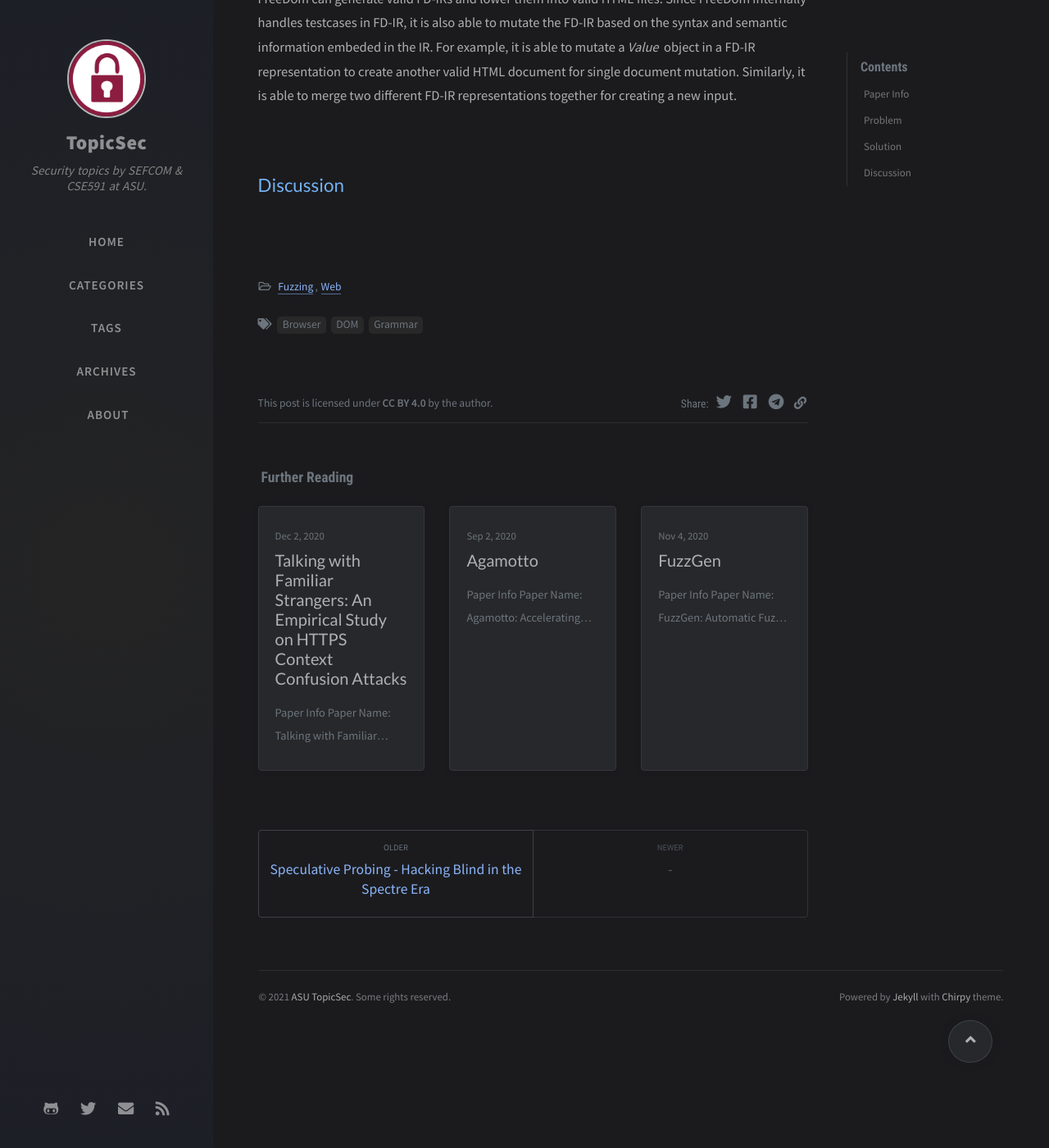
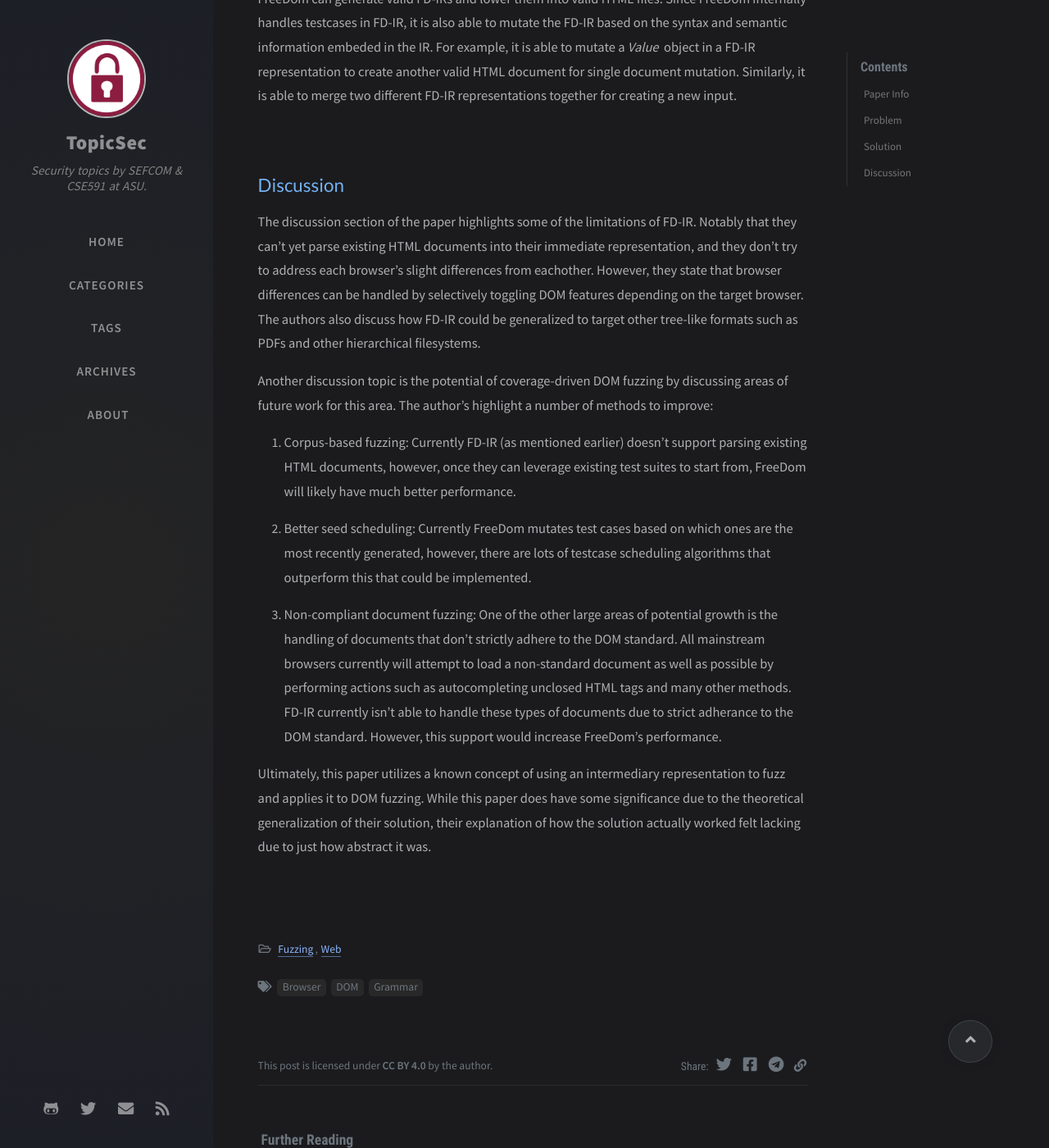
Before and after one commit to TopicSec/topicsec.github.io, a Jekyll site: the page built from _posts/2021-03-31-freedom-dom-fuzzer.md, in a window 1280 px wide and 1400 px high, scrolled down 1801 px. Shown: the whole window at 82% size. Built offline with Jekyll 4.4.1, drawn with Linux system fonts in a browser that asks for light colours; nearby versions of some CDN libraries; comment, search, counter and statistics services are not loaded.

Commit message:
added discussion

```diff
--- a/_posts/2021-03-31-freedom-dom-fuzzer.md
+++ b/_posts/2021-03-31-freedom-dom-fuzzer.md
@@ -58,3 +58,15 @@ FreeDom can generate valid FD-IRs and lower them into valid HTML files. Since Fr
 ![](/assets/img/2021-03-31-freedom-dom-fuzzer/figure_2.png)
 
 ## Discussion
+
+The discussion section of the paper highlights some of the limitations of FD-IR. Notably that they can't yet parse existing HTML documents into their immediate representation, and they don't try to address each browser's slight differences from eachother. However, they state that browser differences can be handled by selectively toggling DOM features depending on the target browser. The authors also discuss how FD-IR could be generalized to target other tree-like formats such as PDFs and other hierarchical filesystems.
+
+Another discussion topic is the potential of coverage-driven DOM fuzzing by discussing areas of future work for this area. The author's highlight a number of methods to improve:
+
+1. Corpus-based fuzzing: Currently FD-IR (as mentioned earlier) doesn't support parsing existing HTML documents, however, once they can leverage existing test suites to start from, FreeDom will likely have much better performance.
+
+2. Better seed scheduling: Currently FreeDom mutates test cases based on which ones are the most recently generated, however, there are lots of testcase scheduling algorithms that outperform this that could be implemented.
+
+3. Non-compliant document fuzzing: One of the other large areas of potential growth is the handling of documents that don't strictly adhere to the DOM standard. All mainstream browsers currently will attempt to load a non-standard document as well as possible by performing actions such as autocompleting unclosed HTML tags and many other methods. FD-IR currently isn't able to handle these types of documents due to strict adherance to the DOM standard. However, this support would increase FreeDom's performance.
+
+Ultimately, this paper utilizes a known concept of using an intermediary representation to fuzz and applies it to DOM fuzzing. While this paper does have some significance due to the theoretical generalization of their solution, their explanation of how the solution actually worked felt lacking due to just how abstract it was.
```
